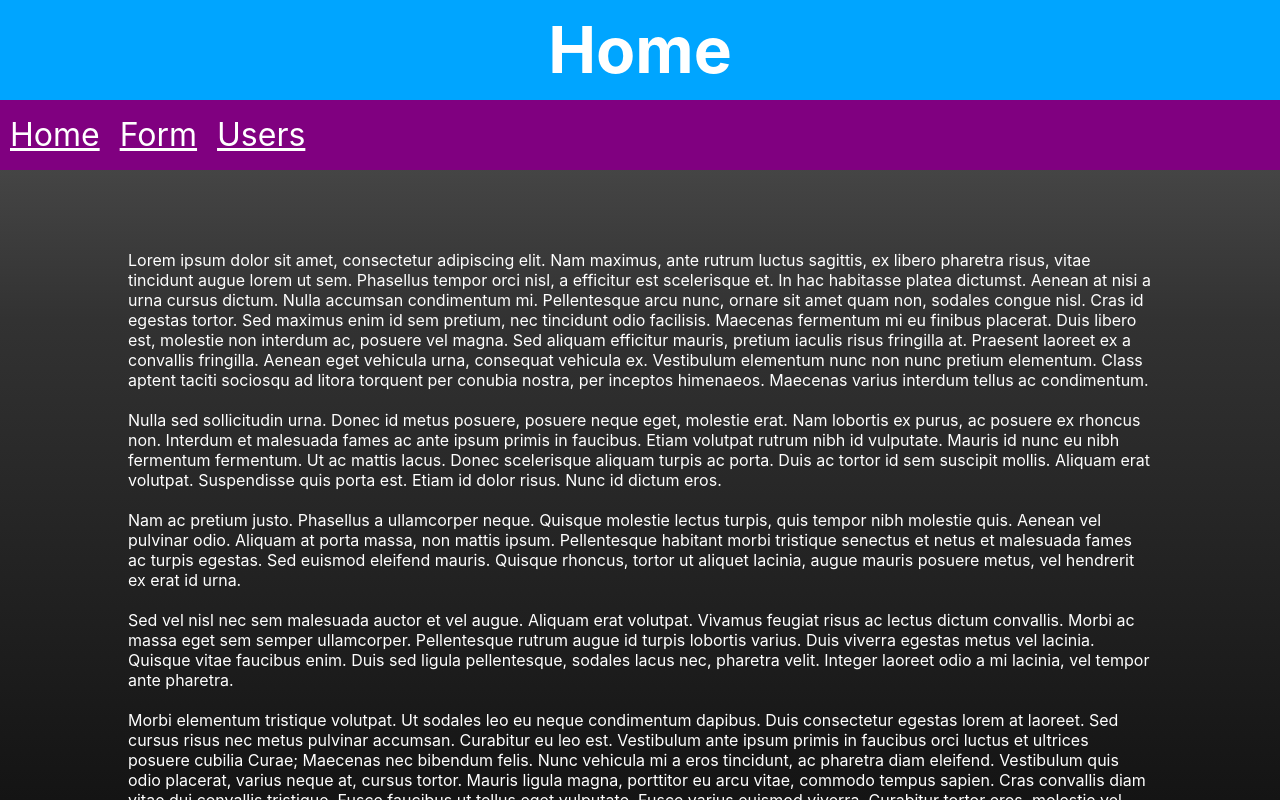
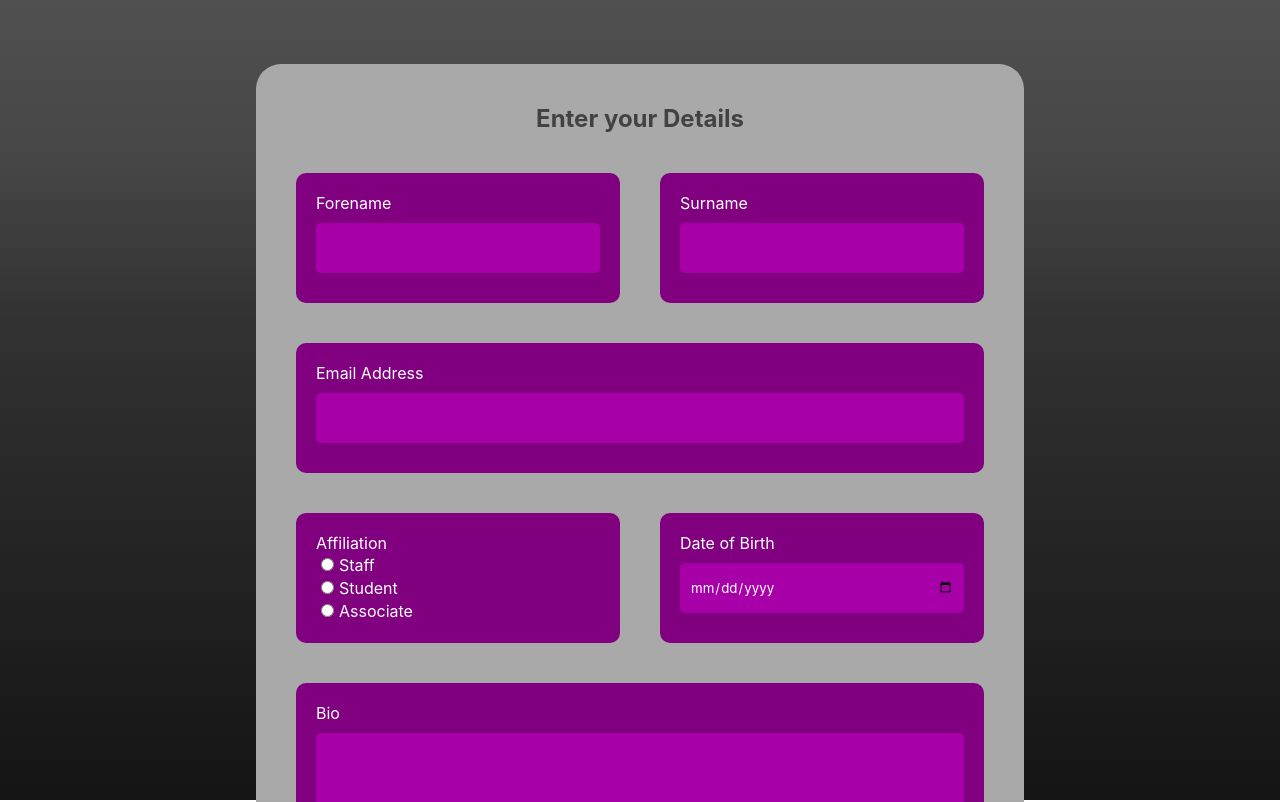
Before and after one commit to ChristianBeddows/React-Router, a React (Create React App) app: page / in a window 1280 px wide. Shown: the top 802 px of the page. Built offline with nearby package versions, Linux system fonts and the light colour scheme.

Commit message:
Get React Hook Form validation working

```diff
--- a/package.json
+++ b/package.json
@@ -5,6 +5,7 @@
   "dependencies": {
     "react": "^16.12.0",
     "react-dom": "^16.12.0",
+    "react-hook-form": "^4.7.1",
     "react-router-dom": "^5.1.2",
     "react-scripts": "3.2.0"
   },
--- a/src/App.css
+++ b/src/App.css
@@ -24,6 +24,7 @@
 .page-background {
   z-index: -1;
   position: fixed;
+  top: 0;
   height: 100%;
   width: 100%;
   background-image: linear-gradient(rgb(80, 80, 80), rgb(70, 70, 70), rgb(50, 50, 50), rgb(40, 40, 40), rgb(30, 30, 30), rgb(20, 20, 20));
--- a/src/App.js
+++ b/src/App.js
@@ -1,99 +1,14 @@
 import React from "react";
-import {BrowserRouter as Router, Link, Route, Switch} from "react-router-dom";
 import Form from "./components/Form"
 import './App.css';
 
 export default function App() {
     return (
-        <Router>
+        <>
             <div className="page-background"/>
             <div className="page-body">
-                {/* A <Switch> looks through its children <Route>s and
-            renders the first one that matches the current URL. */}
-                <Switch>
-                    <Route path="/form">
-                        <FormPage/>
-                    </Route>
-                    <Route path="/users">
-                        <Users/>
-                    </Route>
-                    <Route path="/">
-                        <Home/>
-                    </Route>
-                </Switch>
+                <Form/>
             </div>
-        </Router>
+        </>
     );
 }
-
-function NavBar() {
-    return (
-        <nav className="navigation-bar">
-            <ul>
-                <li>
-                    <Link to="/">Home</Link>
-                </li>
-                <li>
-                    <Link to="/form">Form</Link>
-                </li>
-                <li>
-                    <Link to="/users">Users</Link>
-                </li>
-            </ul>
-        </nav>
-    );
-}
-
-function Home() {
-    return (
-        <div>
-            <h1 className="page-title">Home</h1>
-            <NavBar/>
-            <p className="ipsum">
-                Lorem ipsum dolor sit amet, consectetur adipiscing elit. Nam maximus, ante rutrum luctus sagittis, ex libero pharetra risus, vitae tincidunt augue lorem ut sem. Phasellus tempor orci nisl, a efficitur est scelerisque et. In hac habitasse platea dictumst. Aenean at nisi a urna cursus dictum. Nulla accumsan condimentum mi. Pellentesque arcu nunc, ornare sit amet quam non, sodales congue nisl. Cras id egestas tortor. Sed maximus enim id sem pretium, nec tincidunt odio facilisis. Maecenas fermentum mi eu finibus placerat. Duis libero est, molestie non interdum ac, posuere vel magna. Sed aliquam efficitur mauris, pretium iaculis risus fringilla at. Praesent laoreet ex a convallis fringilla. Aenean eget vehicula urna, consequat vehicula ex. Vestibulum elementum nunc non nunc pretium elementum. Class aptent taciti sociosqu ad litora torquent per conubia nostra, per inceptos himenaeos. Maecenas varius interdum tellus ac condimentum.
-                <br/>
-                <br/>
-                Nulla sed sollicitudin urna. Donec id metus posuere, posuere neque eget, molestie erat. Nam lobortis ex purus, ac posuere ex rhoncus non. Interdum et malesuada fames ac ante ipsum primis in faucibus. Etiam volutpat rutrum nibh id vulputate. Mauris id nunc eu nibh fermentum fermentum. Ut ac mattis lacus. Donec scelerisque aliquam turpis ac porta. Duis ac tortor id sem suscipit mollis. Aliquam erat volutpat. Suspendisse quis porta est. Etiam id dolor risus. Nunc id dictum eros.
-                <br/>
-                <br/>
-                Nam ac pretium justo. Phasellus a ullamcorper neque. Quisque molestie lectus turpis, quis tempor nibh molestie quis. Aenean vel pulvinar odio. Aliquam at porta massa, non mattis ipsum. Pellentesque habitant morbi tristique senectus et netus et malesuada fames ac turpis egestas. Sed euismod eleifend mauris. Quisque rhoncus, tortor ut aliquet lacinia, augue mauris posuere metus, vel hendrerit ex erat id urna.
-                <br/>
-                <br/>
-                Sed vel nisl nec sem malesuada auctor et vel augue. Aliquam erat volutpat. Vivamus feugiat risus ac lectus dictum convallis. Morbi ac massa eget sem semper ullamcorper. Pellentesque rutrum augue id turpis lobortis varius. Duis viverra egestas metus vel lacinia. Quisque vitae faucibus enim. Duis sed ligula pellentesque, sodales lacus nec, pharetra velit. Integer laoreet odio a mi lacinia, vel tempor ante pharetra.
-                <br/>
-                <br/>
-                Morbi elementum tristique volutpat. Ut sodales leo eu neque condimentum dapibus. Duis consectetur egestas lorem at laoreet. Sed cursus risus nec metus pulvinar accumsan. Curabitur eu leo est. Vestibulum ante ipsum primis in faucibus orci luctus et ultrices posuere cubilia Curae; Maecenas nec bibendum felis. Nunc vehicula mi a eros tincidunt, ac pharetra diam eleifend. Vestibulum quis odio placerat, varius neque at, cursus tortor. Mauris ligula magna, porttitor eu arcu vitae, commodo tempus sapien. Cras convallis diam vitae dui convallis tristique. Fusce faucibus ut tellus eget vulputate. Fusce varius euismod viverra. Curabitur tortor eros, molestie vel porttitor eu, condimentum sed leo. Duis aliquam auctor augue, vitae efficitur arcu tempor id.
-                <br/>
-                <br/>
-                Vestibulum iaculis justo vel risus egestas dictum. Aenean in lectus vitae justo lacinia laoreet. Ut pulvinar luctus justo in rutrum. Etiam in nisl velit. Morbi vitae erat erat. Orci varius natoque penatibus et magnis dis parturient montes, nascetur ridiculus mus. Quisque velit ex, feugiat et vestibulum nec, mattis et dui. Fusce vel rhoncus leo. Curabitur elementum sodales accumsan. Mauris sollicitudin malesuada volutpat. Maecenas sed purus ornare, ultrices felis in, eleifend nisl. Donec nibh dui, rutrum at ex sed, convallis tempor mauris. Morbi vitae lorem eu neque tincidunt suscipit sed a ipsum. Nullam quis mi sagittis, rhoncus lorem et, lacinia lectus. Curabitur sapien mauris, pellentesque et nunc scelerisque, varius malesuada nunc.
-                <br/>
-                <br/>
-                Etiam arcu elit, consectetur eget est aliquam, iaculis blandit lacus. Ut at leo egestas enim facilisis placerat fringilla vel ante. Morbi convallis enim id augue blandit, in posuere ligula pellentesque. Duis condimentum mi vitae tincidunt faucibus. Praesent maximus quam nisl. Pellentesque habitant morbi tristique senectus et netus et malesuada fames ac turpis egestas. Ut molestie aliquet venenatis. Integer vitae vestibulum magna. Aliquam sagittis magna sit amet enim pretium, sit amet gravida eros laoreet.
-                <br/>
-                <br/>
-                Pellentesque habitant morbi tristique senectus et netus et malesuada fames ac turpis egestas. Aenean laoreet pharetra ante iaculis venenatis. Aenean metus risus, feugiat ac gravida vel, aliquam vel felis. Phasellus lobortis diam vitae ipsum efficitur faucibus. Fusce sed felis sed eros semper maximus quis et nisi. Curabitur ullamcorper ante vitae arcu molestie posuere. Nullam feugiat, ligula vel mollis commodo, erat metus vehicula ante, in tempus ante augue sollicitudin mi.
-                <br/>
-                <br/>
-            </p>
-        </div>
-    );
-}
-
-function FormPage() {
-    return (
-        <div>
-            <h1 className="page-title">Form</h1>
-            <NavBar/>
-            <Form/>
-        </div>
-    );
-}
-
-function Users() {
-    return (
-        <div>
-            <h1 className="page-title">Users</h1>
-            <NavBar/>
-        </div>
-    );
-}
--- a/src/components/Form.js
+++ b/src/components/Form.js
@@ -1,7 +1,13 @@
 import React, {useState} from "react";
+import {useForm} from 'react-hook-form';
 import "./Form.css";
 
 const Form = () => {
+    const {register, handleSubmit, triggerValidation, watch, errors} = useForm({mode: 'onChange', reValidateMode: 'onChange'});
+    const onSubmit = (event, data) => {
+        event.preventDefault();
+        console.log(data)
+    };
     const [form, setForm] = useState({
         forename: null,
         surname: null,
@@ -16,52 +22,58 @@ const Form = () => {
         const value = event.target.value;
 
         setForm({...form, [name]: value});
+        triggerValidation(name);
     };
 
     return (
-        <form className="form">
+        <form className="form" onSubmit={handleSubmit(onSubmit)}>
 
             <h2 className="form-title">Enter your Details</h2>
 
             <div className="form-row">
-                <Forename
-                    forename={form.forename}
-                    size="half"
-                    onChange={(event) => handleChange(event)}
-                />
-                <Surname
-                    surname={form.surname}
-                    size="half"
-                    onChange={(event) => handleChange(event)}
-                />
+                <div className="form-field half">
+                    <label htmlFor="forename">Forename</label>
+                    <input name="forename" type="text" ref={register({required: true})}/>
+                    {errors.forename && <Error message="This field is required."/>}
+                </div>
+
+                <div className="form-field half">
+                    <label htmlFor="surname">Surname</label>
+                    <input id="surname" name="surname" type="text" value={form.surname} onChange={handleChange} ref={register({required: true})}/>
+                    {errors.surname && <Error message="This field is required."/>}
+                </div>
+
             </div>
 
             <div className="form-row">
-                <Email
-                    email={form.email}
-                    size="full"
-                    onChange={(event) => handleChange(event)}
-                />
+                <div className="form-field full">
+                    <label htmlFor="email">Email Address</label>
+                    <input id="email" name="email" type="text" value={form.email} onChange={handleChange} ref={register({required: true, pattern: /.*@york.ac.uk/})}/>
+                    {errors.email && <Error message="A valid UoY email address is required."/>}
+                </div>
             </div>
 
             <div className="form-row">
-                <Affiliations
-                    size="half"
-                    onChange={(event) => handleChange(event)}
-                />
-                <DOB
-                    dateOfBirth={form.dateOfBirth}
-                    size="half"
-                    onChange={(event) => handleChange(event)}
-                />
+                <div className="form-field half">
+                    <label>Affiliation</label><br/>
+                    <input className="form-radio-input" type="radio" name="affiliation" value="staff" onChange={handleChange} ref={register({required: true})}/>Staff<br/>
+                    <input className="form-radio-input" type="radio" name="affiliation" value="student" onChange={handleChange} ref={register({required: true})}/>Student<br/>
+                    <input className="form-radio-input" type="radio" name="affiliation" value="associate" onChange={handleChange} ref={register({required: true})}/>Associate<br/>
+                    {errors.affiliation && <Error message="This field is required."/>}
+                </div>
+                <div className="form-field half">
+                    <label htmlFor="dob">Date of Birth</label>
+                    <input id="dob" name="dateOfBirth" type="date" value={form.dateOfBirth} onChange={handleChange} ref={register({required: true, validate: {inThePast: value => Date.parse(value) < Date.now()}})}/>
+                    {errors.dateOfBirth && <Error message="The date must be in the past."/>}
+                </div>
             </div>
 
             <div className="form-row">
-                <Bio
-                    bio={form.bio}
-                    size="full"
-                    onChange={(event) => handleChange(event)}
-                />
+                <div className="form-field full">
+                    <label htmlFor="bio">Bio</label>
+                    <input id="bio" name="bio" type="textarea" className="form-textarea-input" value={form.bio} onChange={handleChange} ref={register({required: true, minLength: 20})}/>
+                    {errors.bio && <Error message="This field must be at least 20 characters long."/>}
+                </div>
             </div>
 
             <button className="form-submit">Submit</button>
@@ -69,60 +81,10 @@ const Form = () => {
     );
 };
 
-function Forename(props) {
+const Error = ({message}) => {
     return (
-        <div className={"form-field " + props.size}>
-            <label htmlFor="forename">Forename</label>
-            <input id="forename" name="forename" type="text" value={props.forename} onChange={props.onChange}/>
-        </div>
+        <span className="error-alert">{message}</span>
     );
-}
-
-function Surname(props) {
-    return (
-        <div className={"form-field " + props.size}>
-            <label htmlFor="surname">Surname</label>
-            <input id="surname" name="surname" type="text" value={props.surname} onChange={props.onChange}/>
-        </div>
-    );
-}
-
-function Email(props) {
-    return (
-        <div className={"form-field " + props.size}>
-            <label htmlFor="email">Email Address</label>
-            <input id="email" name="email" type="text" value={props.email} onChange={props.onChange}/>
-        </div>
-    );
-}
-
-function DOB(props) {
-    return (
-        <div className={"form-field " + props.size}>
-            <label htmlFor="dob">Date of Birth</label>
-            <input id="dob" name="dateOfBirth" type="date" value={props.dateOfBirth} onChange={props.onChange}/>
-        </div>
-    );
-}
-
-function Affiliations(props) {
-    return (
-        <div className={"form-field " + props.size}>
-            <label>Affiliation</label><br/>
-            <input className="form-radio-input" type="radio" name="affiliation" value="staff" onChange={props.onChange}/>Staff<br/>
-            <input className="form-radio-input" type="radio" name="affiliation" value="student" onChange={props.onChange}/>Student<br/>
-            <input className="form-radio-input" type="radio" name="affiliation" value="associate" onChange={props.onChange}/>Associate<br/>
-        </div>
-    );
-}
-
-function Bio(props) {
-    return (
-        <div className={"form-field " + props.size}>
-            <label htmlFor="bio">Bio</label>
-            <input id="bio" name="bio" type="textarea" className="form-textarea-input" value={props.bio} onChange={props.onChange}/>
-        </div>
-    );
-}
+};
 
 export default Form;
```
Also changed, not shown: src/components/Form.css (+10 -0 lines), 1 other file (tests, documents, lock files or other folders).
